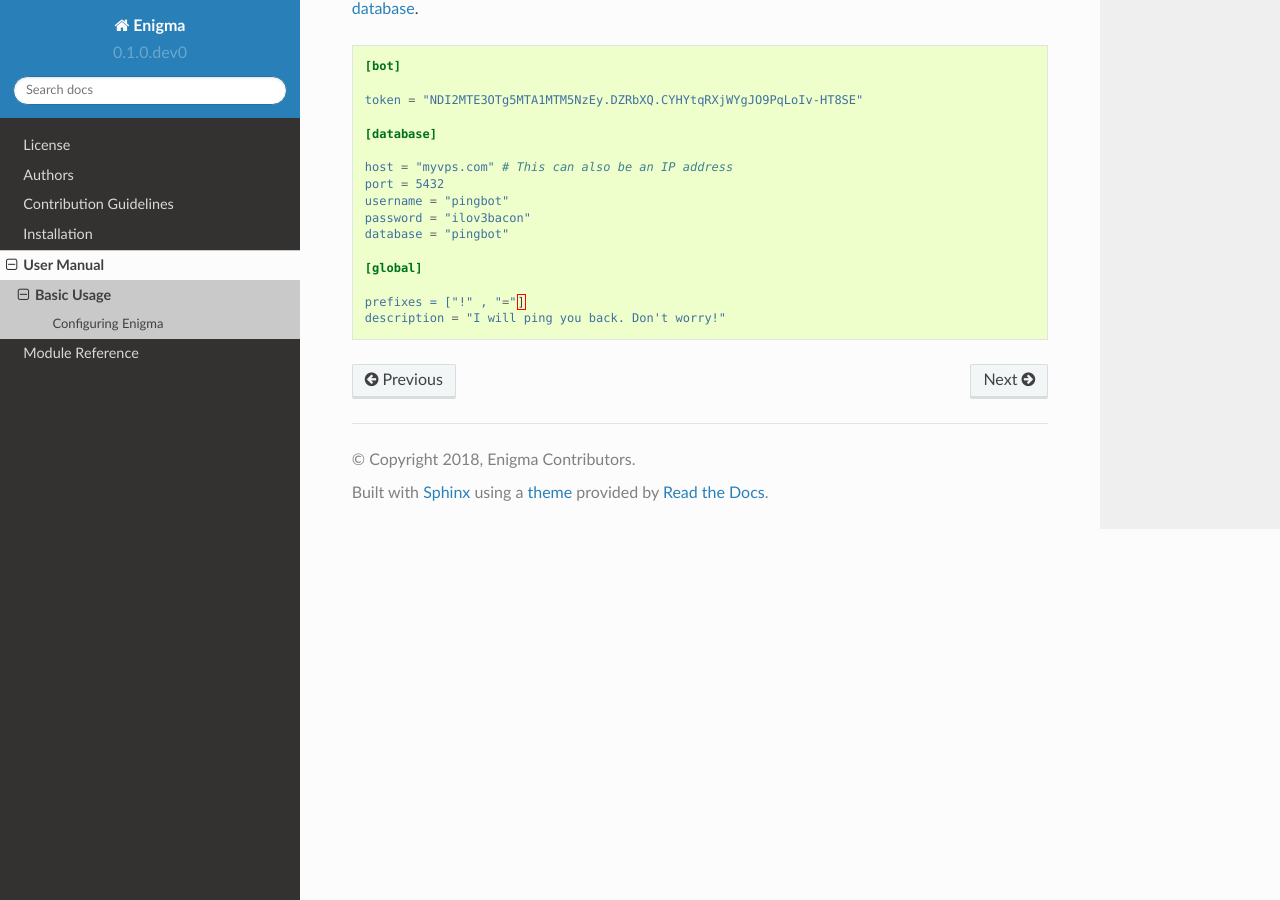
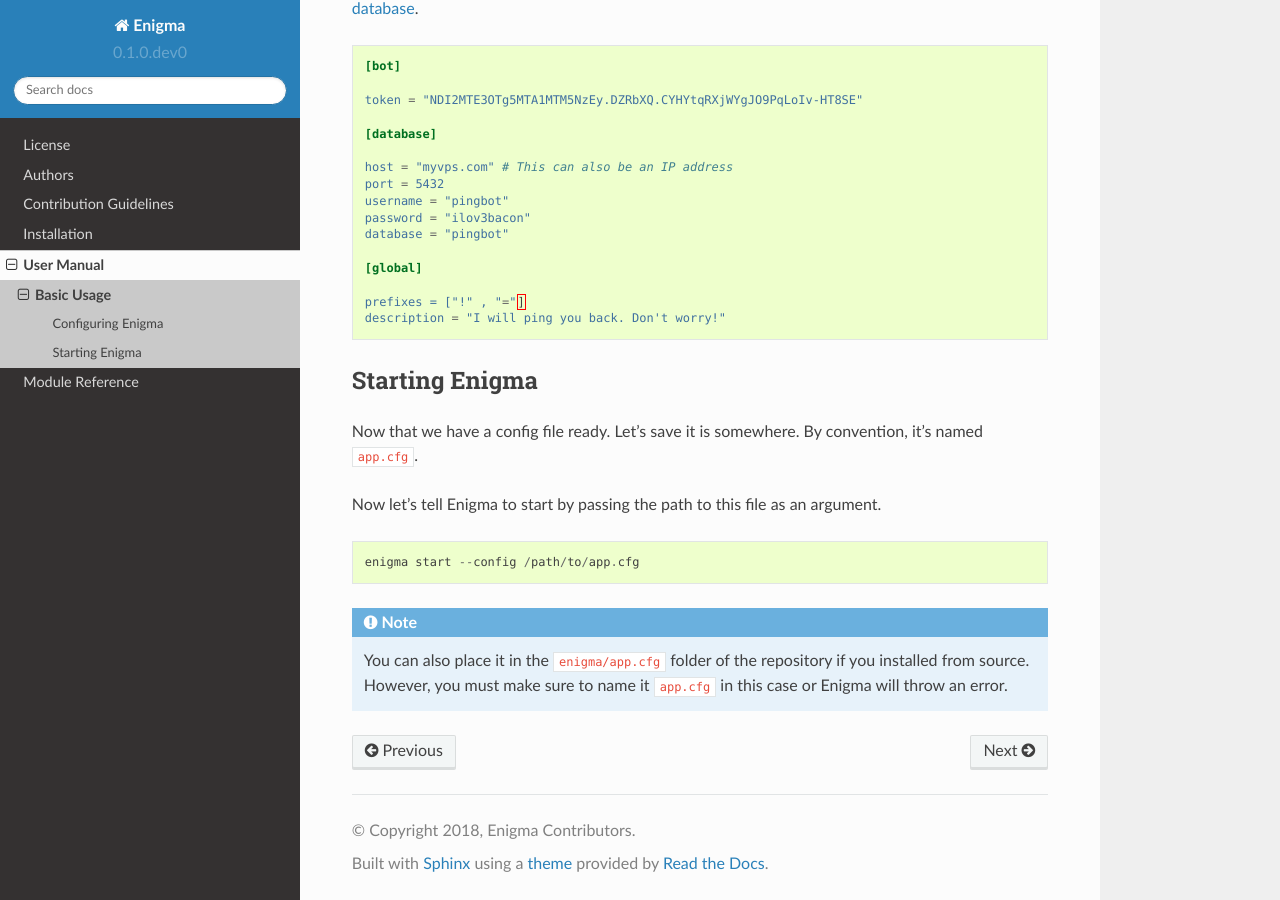
Before and after one commit to OpenDebates/Erin, a Sphinx documentation site: the page built from docs/manual/usage.rst, in a window 1280 px wide and 900 px high, scrolled down 2443 px. Built offline with Sphinx 7.4.7 and the Read the Docs theme 2.0.0, drawn with Linux system fonts in a browser that asks for light colours.

Commit message:
Add instructions to start enigma

```diff
--- a/docs/conf.py
+++ b/docs/conf.py
@@ -12,6 +12,8 @@ import inspect
 import os
 import shutil
 import sys
+
+from sphinx.builders.html import StandaloneHTMLBuilder
 
 __location__ = os.path.join(os.getcwd(), os.path.dirname(
     inspect.getfile(inspect.currentframe())))
@@ -264,7 +266,15 @@ latex_documents = [
 # If false, no module index is generated.
 # latex_domain_indices = True
 
-# -- External mapping ------------------------------------------------------------
+# Custom Image order for PDFS
+StandaloneHTMLBuilder.supported_image_types = [
+    'image/svg+xml',
+    'image/gif',
+    'image/png',
+    'image/jpeg'
+]
+
+# -- External mapping --------------------------------------------------
 python_version = '.'.join(map(str, sys.version_info[0:2]))
 intersphinx_mapping = {
     'sphinx': ('http://www.sphinx-doc.org/en/stable', None),
--- a/docs/manual/usage.rst
+++ b/docs/manual/usage.rst
@@ -84,3 +84,20 @@ You should also already have your database connection details. If not, read :ref
 
     prefixes = ["!" , "="]
     description = "I will ping you back. Don't worry!"
+
+Starting Enigma
+===============
+
+Now that we have a config file ready. Let's save it is somewhere. By convention, it's named ``app.cfg``.
+
+Now let's tell Enigma to start by passing the path to this file as an argument.
+
+::
+
+    enigma start --config /path/to/app.cfg
+
+
+.. note::
+
+    You can also place it in the ``enigma/app.cfg`` folder of the repository if you installed from source.
+    However, you must make sure to name it ``app.cfg`` in this case or Enigma will throw an error.
```
